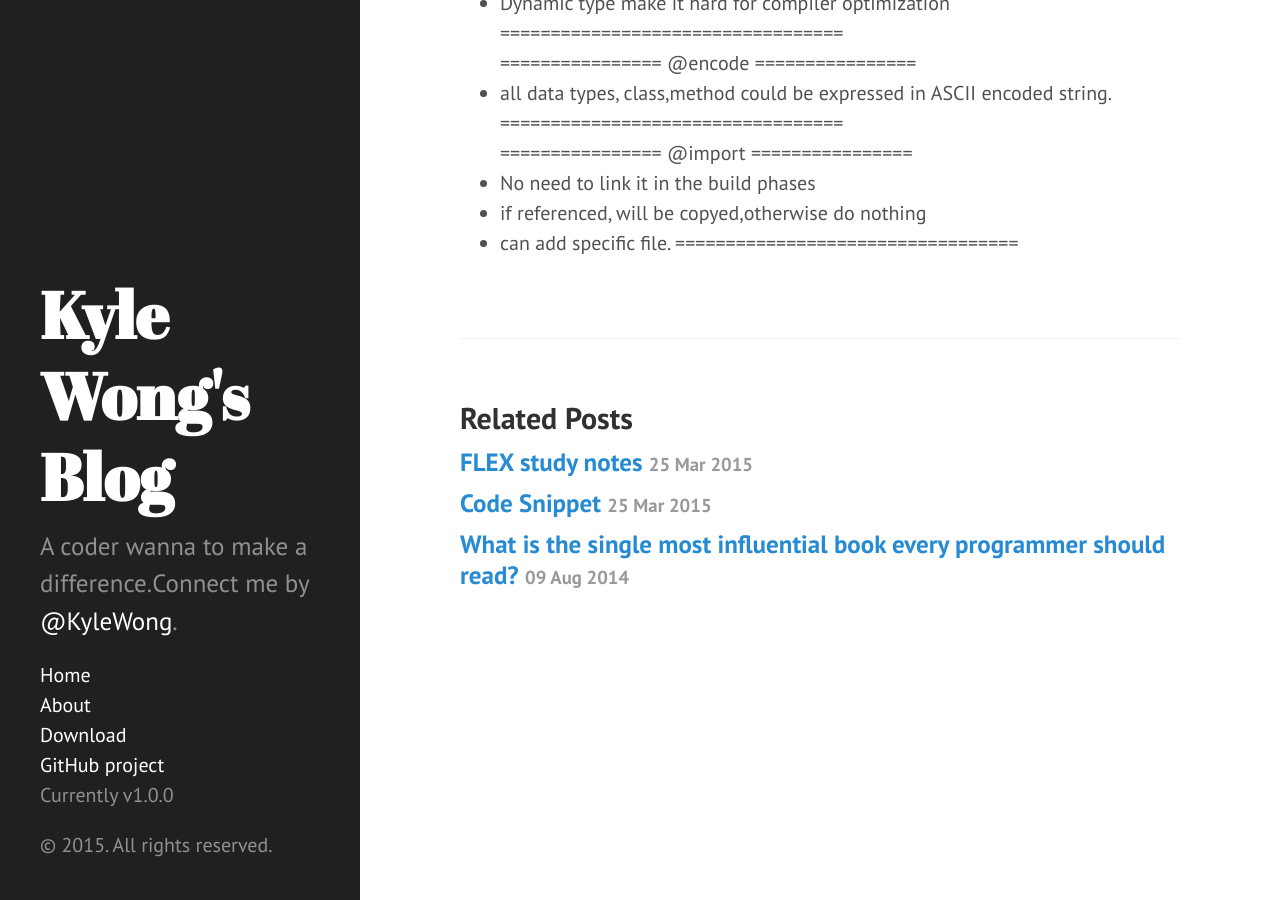
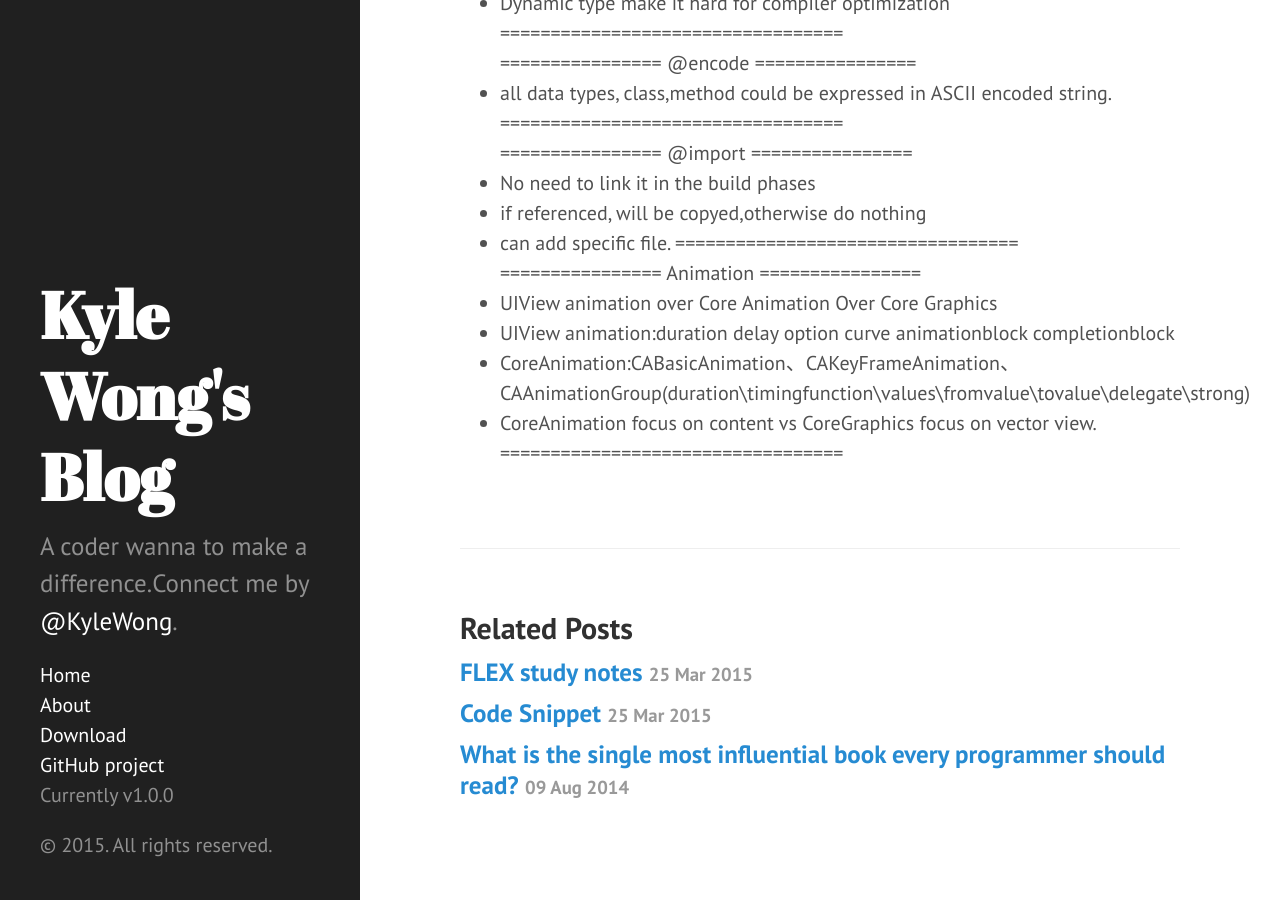
Before and after one commit to kangwang1988/kangwang1988.github.io, a Jekyll site: the page built from _posts/2015-05-10-iOS-study-note.md, in a window 1280 px wide and 900 px high, scrolled down 1582 px. Built offline with Jekyll 4.4.1, drawn with Linux system fonts in a browser that asks for light colours; Markdown is read by kramdown in place of the engine named in the settings.

Commit message:
Update 2015-05-10-iOS-study-note.md

```diff
--- a/_posts/2015-05-10-iOS-study-note.md
+++ b/_posts/2015-05-10-iOS-study-note.md
@@ -85,3 +85,9 @@ To analyze crash logs, we have two options:
 - if referenced, will be copyed,otherwise do nothing
 - can add specific file.
 ==================================<br>
+================ Animation  ================<br>
+- UIView animation over Core Animation Over Core Graphics
+- UIView animation:duration delay option curve animationblock completionblock
+- CoreAnimation:CABasicAnimation、CAKeyFrameAnimation、CAAnimationGroup(duration\timingfunction\values\fromvalue\tovalue\delegate\strong)
+- CoreAnimation focus on content vs CoreGraphics focus on vector view.
+==================================<br>
```
